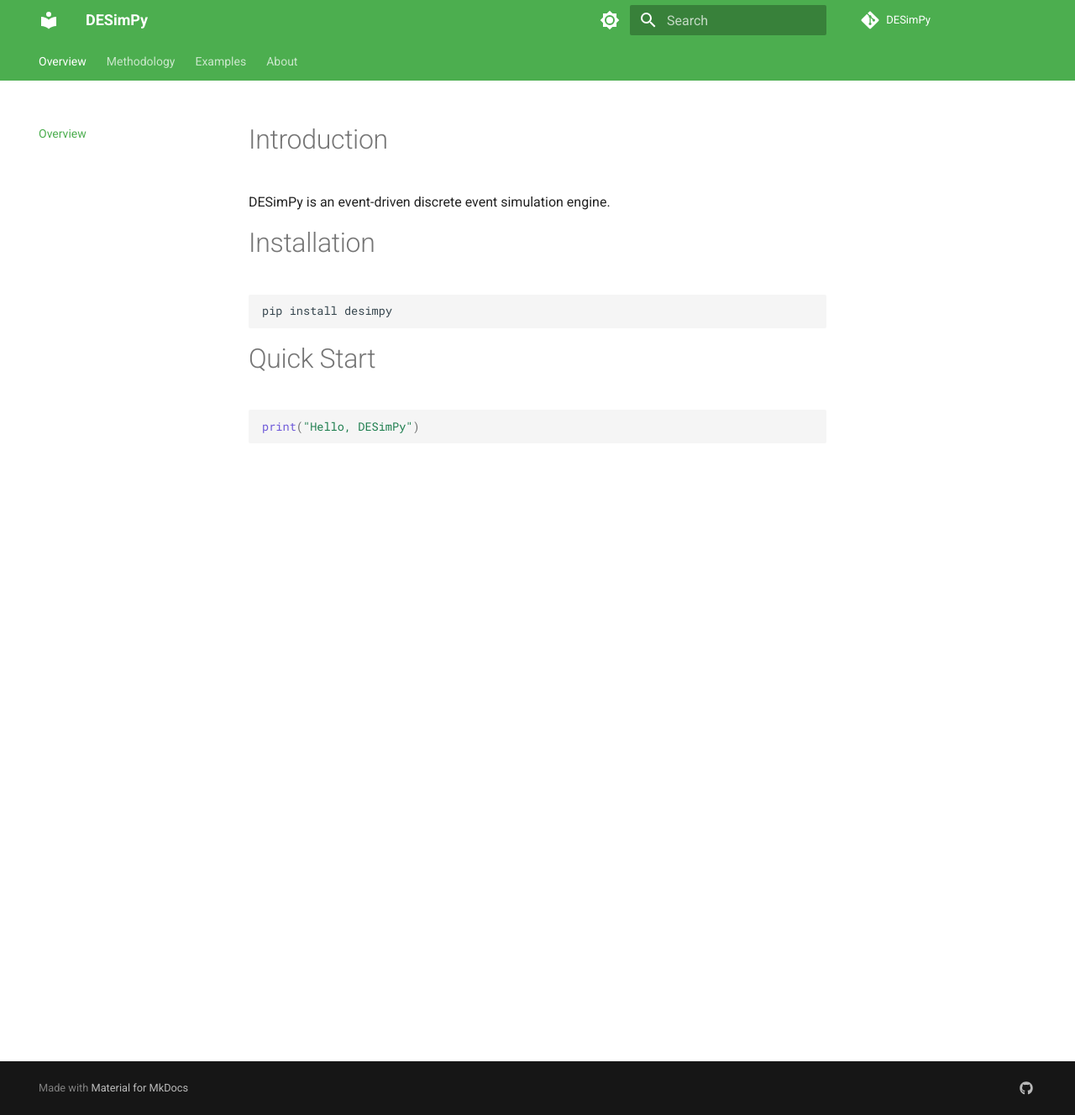
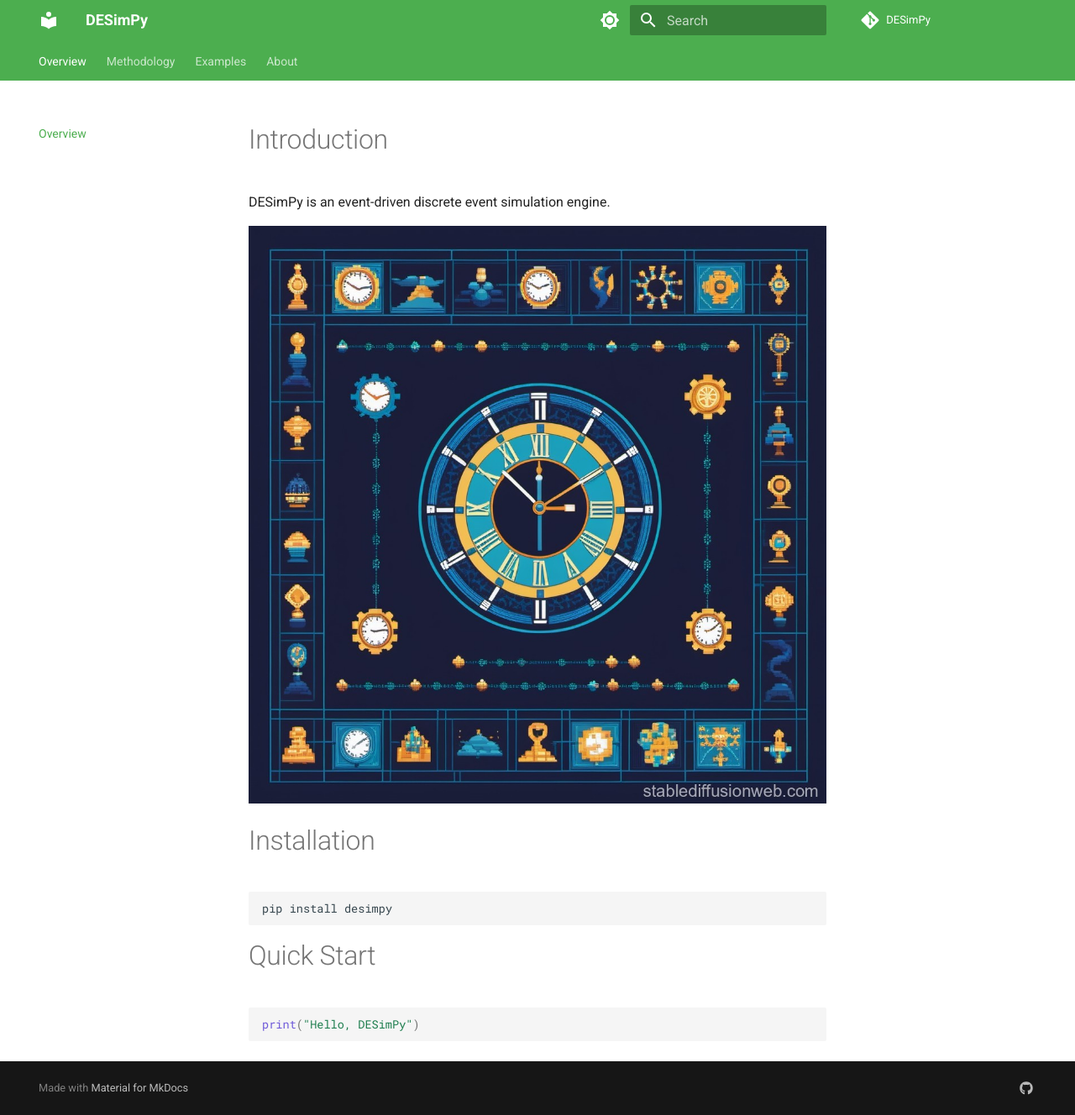
Before and after one commit to galenseilis/DESimpy, an MkDocs documentation site: the page built from docs/index.md, in a window 1280 px wide and 1328 px high. Shown: the whole window at 84% size. Built offline with MkDocs 1.6.1 and Material for MkDocs 9.7.7, drawn with Linux system fonts in a browser that asks for light colours; comment, search, counter and statistics services are not loaded.

Commit message:
Added logo to docs

```diff
--- a/docs/index.md
+++ b/docs/index.md
@@ -1,6 +1,8 @@
 # Introduction
 
 DESimPy is an event-driven discrete event simulation engine.
+
+![](assets/logo.jpg)
 
 # Installation
 
```
